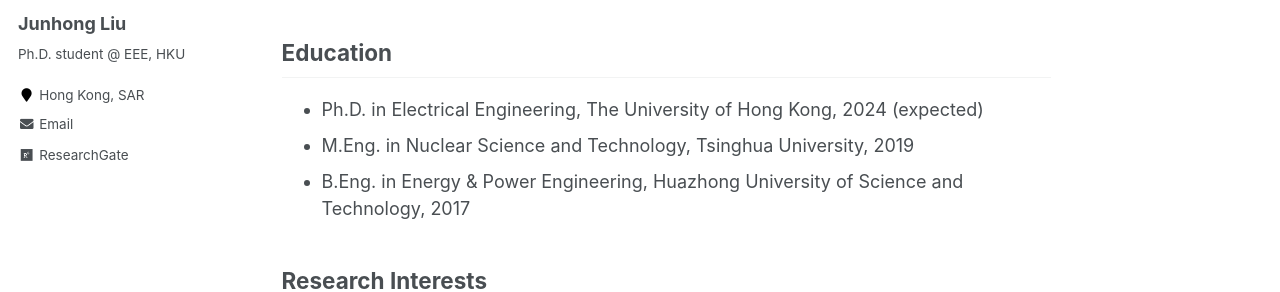
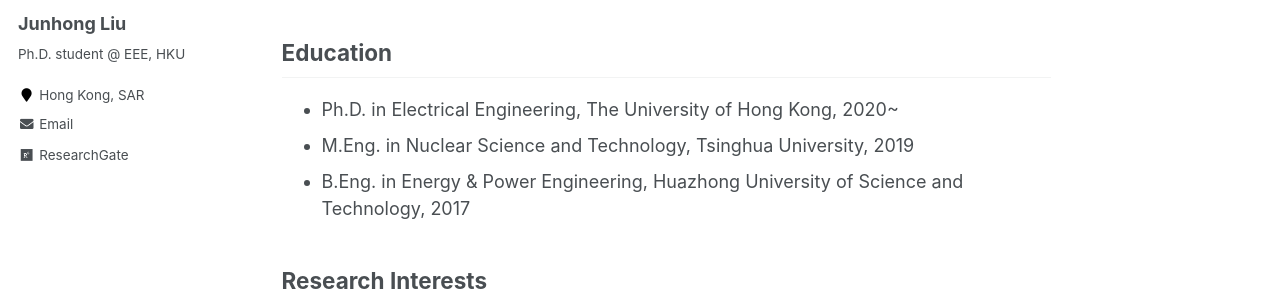
Before and after one commit to johnny-eee/online, a Jekyll site: the page built from _pages/about.md, in a window 1280 px wide. Shown: the part 247-539 px from the top of the page. Built offline with Jekyll 4.4.1, drawn with Linux system fonts in a browser that asks for light colours.

Commit message:
Update about.md

```diff
--- a/_pages/about.md
+++ b/_pages/about.md
@@ -12,7 +12,7 @@ I am currently a third year Ph.D. student @HKU supervised by [Prof. Yunhe Hou](h
 
 ## Education
 
-* Ph.D. in Electrical Engineering, The University of Hong Kong, 2024 (expected)
+* Ph.D. in Electrical Engineering, The University of Hong Kong, 2020~
 * M.Eng. in Nuclear Science and Technology, Tsinghua University, 2019
 * B.Eng. in Energy & Power Engineering, Huazhong University of Science and Technology, 2017
 
```
